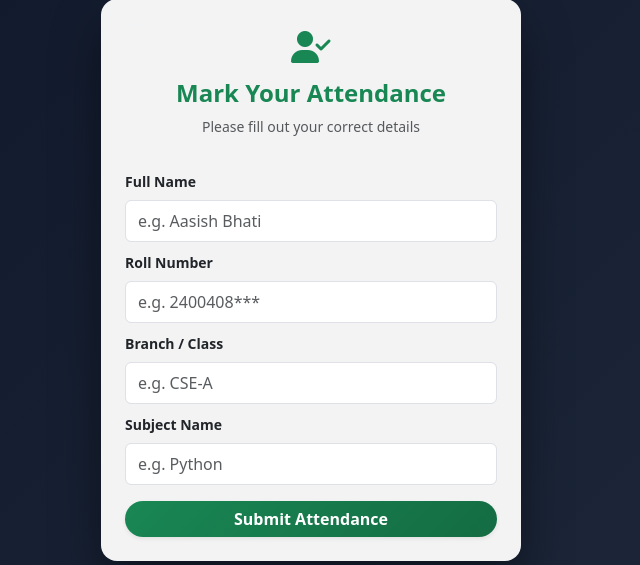
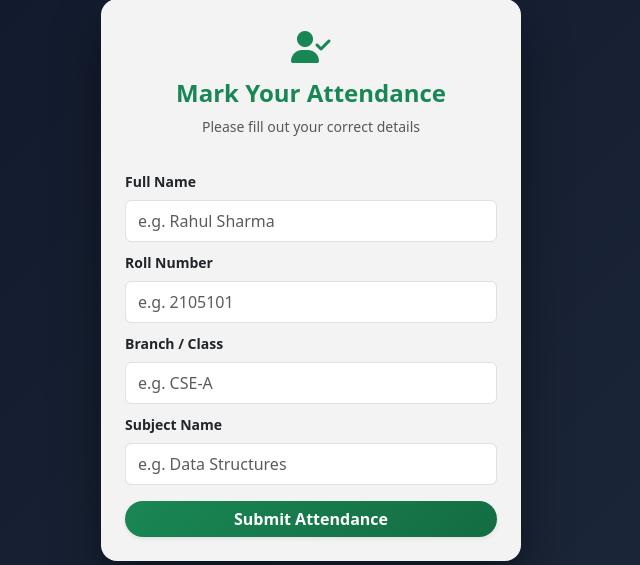
Before and after one commit to aasish042/qr_attendance_system, a Flask app: template templates/attendance.html in a window 1280 px wide. Shown: the part 120-685 px from the top of the page, without its empty margins (329-969 px from the left). Run offline with Flask 3, Linux system fonts and the light colour scheme; the template is opened without the code that fills it, so the values that code supplies are empty.

Commit message:
Update attendance form fields and script comments

```diff
--- a/templates/attendance.html
+++ b/templates/attendance.html
@@ -49,11 +49,11 @@
 
             <div class="mb-2">
                 <label class="form-label small fw-semibold">Full Name</label>
-                <input type="text" name="name" class="form-control py-2" placeholder="e.g. Aasish Bhati" required>
+                <input type="text" name="name" class="form-control py-2" placeholder="e.g. Rahul Sharma" required>
             </div>
             <div class="mb-2">
                 <label class="form-label small fw-semibold">Roll Number</label>
-                <input type="text" name="roll" class="form-control py-2" placeholder="e.g. 2400408***" required>
+                <input type="text" name="roll" class="form-control py-2" placeholder="e.g. 2105101" required>
             </div>
             <div class="mb-2">
                 <label class="form-label small fw-semibold">Branch / Class</label>
@@ -61,15 +61,25 @@
             </div>
             <div class="mb-3">
                 <label class="form-label small fw-semibold">Subject Name</label>
-                <input type="text" name="subject" class="form-control py-2" placeholder="e.g. Python" required>
+                <input type="text" name="subject" class="form-control py-2" placeholder="e.g. Data Structures" required>
             </div>
             <button type="submit" class="btn btn-success w-100 py-2.5 fw-bold rounded-pill shadow-sm">Submit Attendance</button>
         </form>
     </div>
 
-    <!-- Device Limit Check Script -->
+    <!-- Token-based Device Limit & Automatic Reset Script -->
     <script>
         window.addEventListener('DOMContentLoaded', (event) => {
+            const urlParams = new URLSearchParams(window.location.search);
+            let activeToken = urlParams.get('token') || "{{ token }}";
+            let storedToken = localStorage.getItem('device_token');
+
+            // Agar admin ne naya link/QR generate kiya hai (token change hua hai), toh purana count zero kar do
+            if (storedToken !== activeToken) {
+                localStorage.setItem('device_token', activeToken);
+                localStorage.setItem('device_attendance_count', '0');
+            }
+
             let count = localStorage.getItem('device_attendance_count') || 0;
             if (parseInt(count) >= 2) {
                 document.getElementById('main-container').innerHTML = `
```
